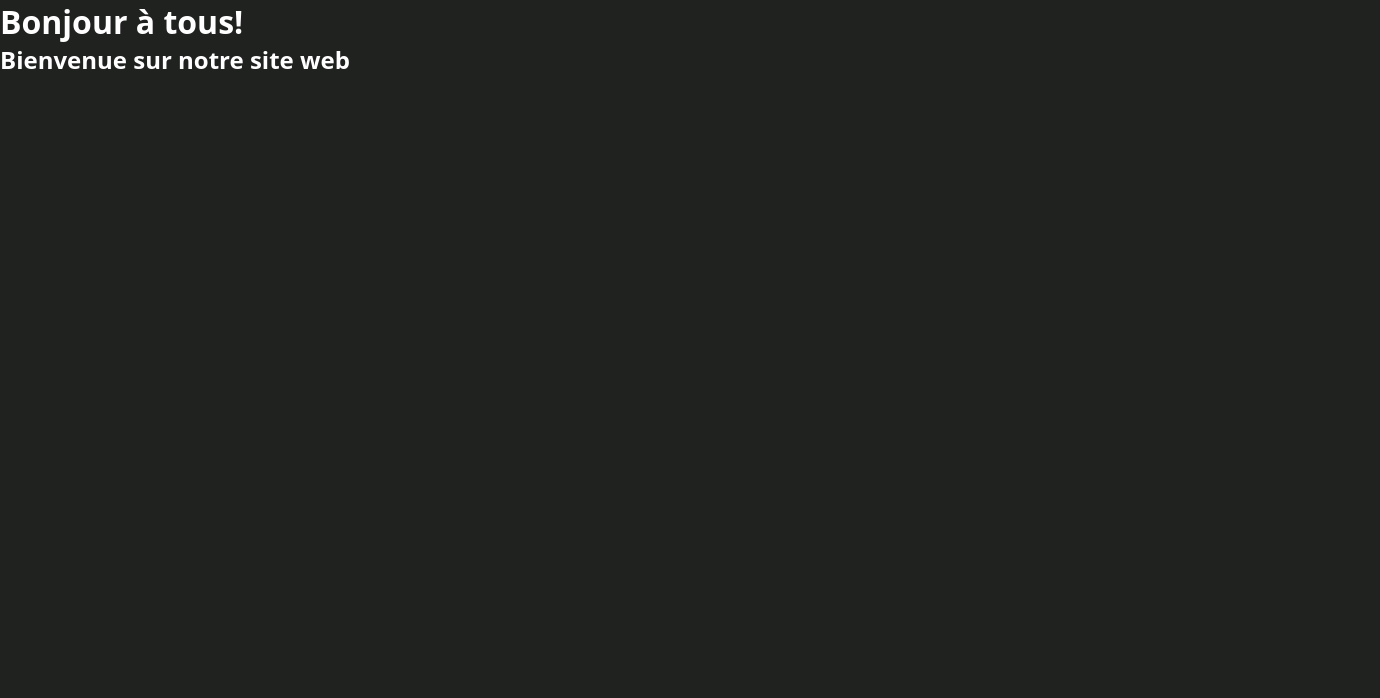
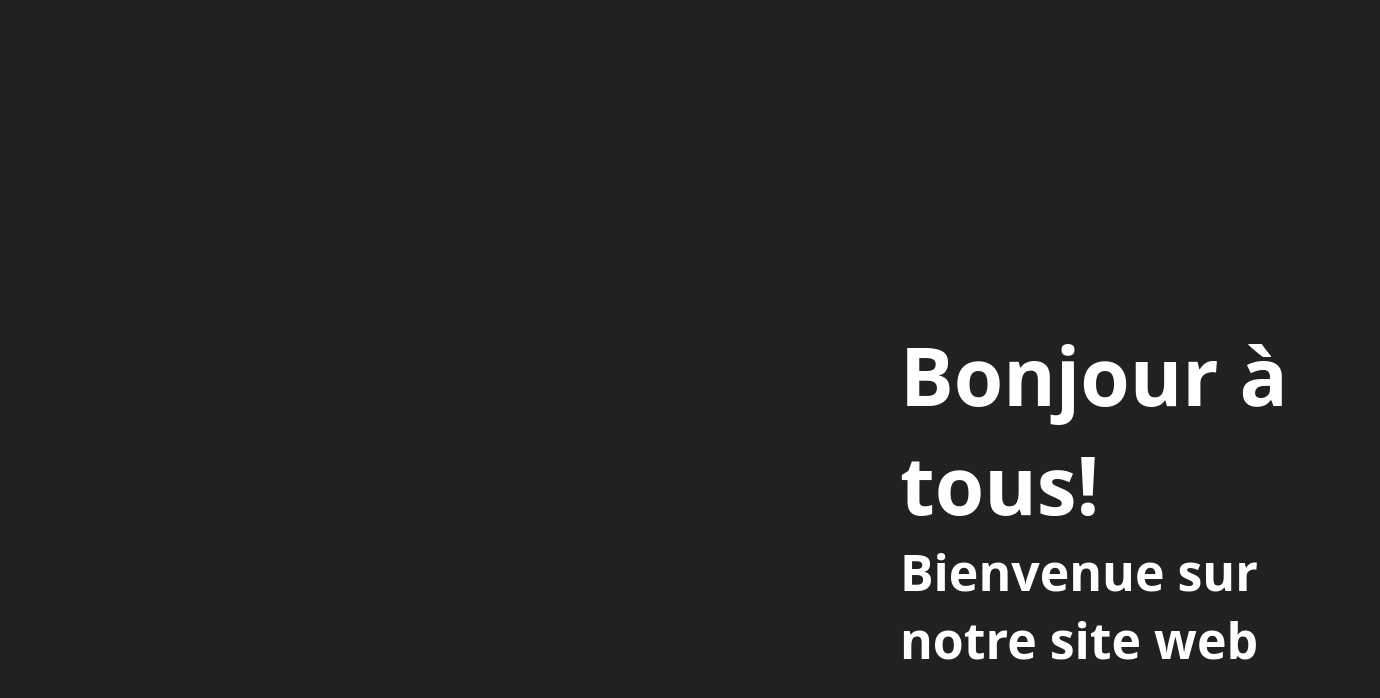
Before and after one commit to EchoesOfReveries/Cours9, a website built with Vite: page index.html in a window 1280 px wide. Shown: the whole page, 1380 px wide, since content can reach past the window. Built offline with nearby package versions, Linux system fonts and the light colour scheme.

Commit message:
Modification js et css + index

```diff
--- a/index.html
+++ b/index.html
@@ -8,8 +8,8 @@
     <link rel="stylesheet" href="src/style.css">
   </head>
   <body>
-    <h1 class="titre1">Bonjour à tous!</h1>
-    <h2 class="titre2">Bienvenue sur notre site web</h2>
+    <h1 class="titre">Bonjour à tous!</h1>
+    <h2 class="titre">Bienvenue sur notre site web</h2>
     <div id="app"></div>
     <script type="module" src="/src/main.js"></script>
   </body>
--- a/src/main.js
+++ b/src/main.js
@@ -1,13 +1,8 @@
 import './style.css';
 import {gsap} from "gsap";
 
-const titre = document.querySelector(".element");
+const titre = document.querySelector(".titre");
 
-gsap.to (titre, {
-  duration: 1.5,
-  ease: "power1.out",
-})
-
-timeline.to(Element, {
-
-})
+gsap.to (".titre", {
+  x: 100,
+});
--- a/src/style.css
+++ b/src/style.css
@@ -12,4 +12,14 @@ body {
 h1,
 h2 {
   font-family: system-ui;
+  margin-left: 100vh;
 }
+
+h1 {
+  font-size: 80px;
+  margin-top: 40vh;
+}
+
+h2 {
+  font-size: 50px;
+}
```
